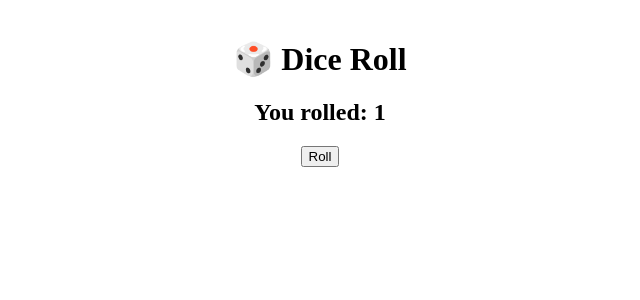
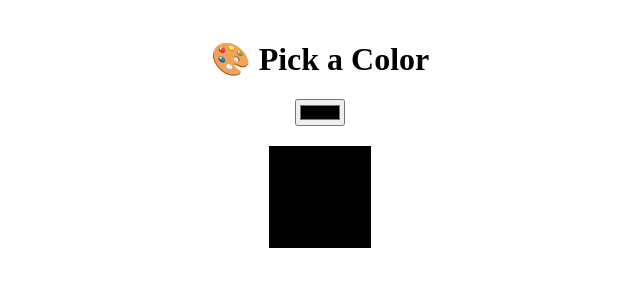
Before and after one commit to ushabajgain/Learning-React, a React app in the folder react-app/: page / in a window 1280 px wide. Shown: the top 300 px of the page, without its empty margins (320-960 px from the left). Built offline with nearby package versions, Linux system fonts and the light colour scheme; the HTML template or start-up script is replaced by a standard one.

Commit message:
practice code for React App with a simple color picker

```diff
--- a/react-app/src/App.jsx
+++ b/react-app/src/App.jsx
@@ -100,22 +100,25 @@
 
 // export default App;
 
-// practice code for React App with a simple dice roll game
+// practice code for React App with a simple color picker
 import { useState } from 'react';
 
 function App() {
-  const [dice, setDice] = useState(1);
-
-  const rollDice = () => {
-    const value = Math.floor(Math.random() * 6) + 1;
-    setDice(value);
-  };
+  const [color, setColor] = useState('#000000');
 
   return (
     <div style={{ textAlign: 'center', marginTop: '40px' }}>
-      <h1>🎲 Dice Roll</h1>
-      <h2>You rolled: {dice}</h2>
-      <button onClick={rollDice}>Roll</button>
+      <h1>🎨 Pick a Color</h1>
+      <input type="color" value={color} onChange={(e) => setColor(e.target.value)} />
+      <div
+        style={{
+          margin: '20px auto',
+          height: '100px',
+          width: '100px',
+          backgroundColor: color,
+          border: '1px solid #000',
+        }}
+      />
     </div>
   );
 }
```
